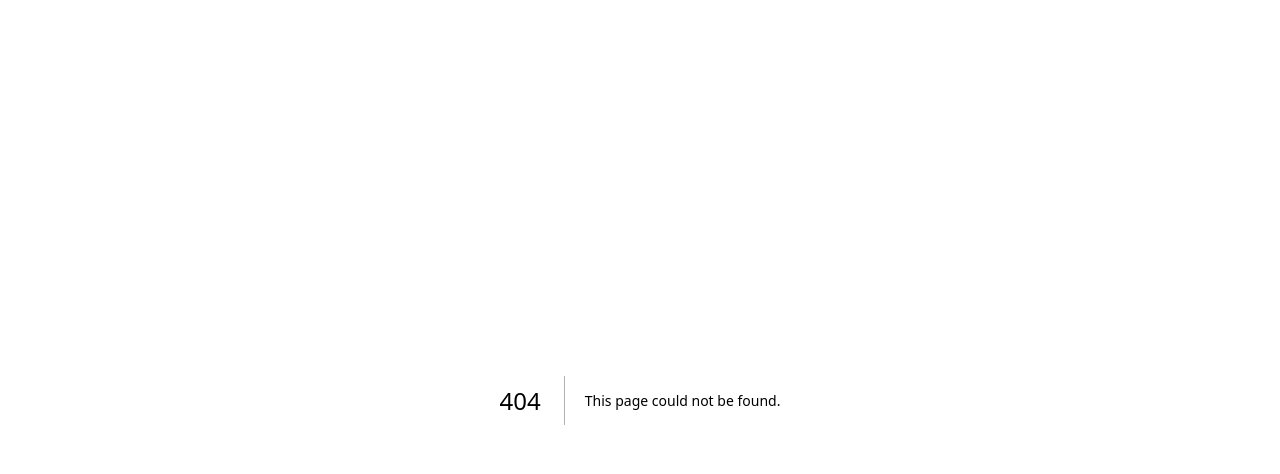
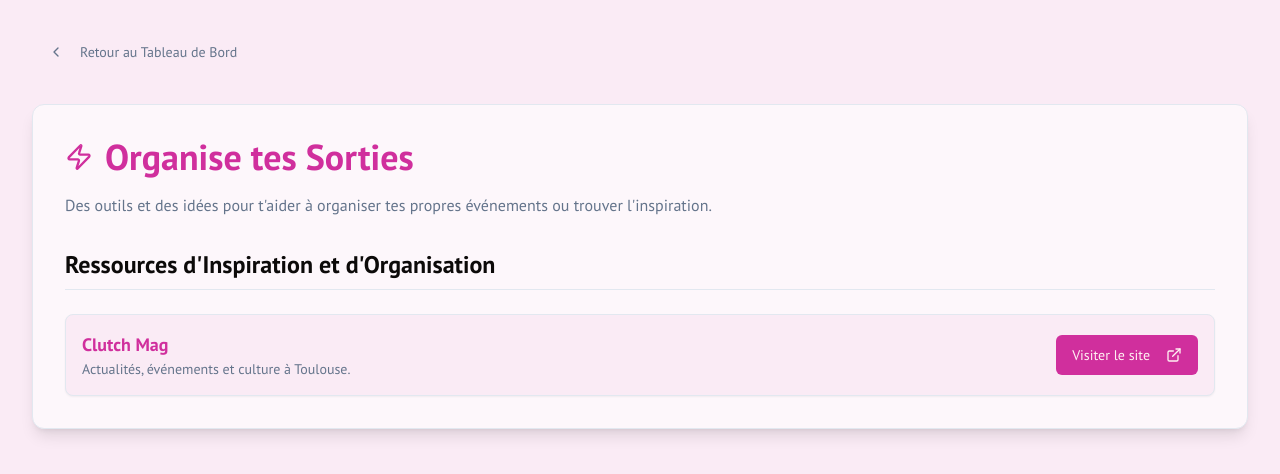
Before and after one commit to faistasortieaToulouse/faistasortietest2, a Next.js app: page /organiser-sorties in a window 1280 px wide. Before the commit this address had no page. Shown: the top 474 px of the page. Built offline with nearby package versions, Linux system fonts and the light colour scheme.

Commit message:
Create page.tsx

```diff
--- /dev/null
+++ b/src/app/organiser-sorties/page.tsx
@@ -0,0 +1,57 @@
+'use client';
+
+import Link from 'next/link';
+import { ChevronLeft, Zap, ExternalLink } from 'lucide-react';
+import { Button } from '@/components/ui/button';
+
+export default function OrganiserSortiesPage() {
+    return (
+        <div className="flex flex-col gap-8 p-4 md:p-8">
+            <header className="flex justify-between items-center">
+                <Button asChild variant="ghost" className="text-muted-foreground hover:text-primary">
+                    <Link href="/">
+                        <ChevronLeft className="h-5 w-5 mr-2" />
+                        Retour au Tableau de Bord
+                    </Link>
+                </Button>
+            </header>
+
+            <div className="bg-card p-8 rounded-xl shadow-lg border">
+                <h1 className="font-headline text-4xl font-bold text-primary mb-4 flex items-center gap-3">
+                    <Zap className="h-7 w-7" />
+                    Organise tes Sorties
+                </h1>
+                <p className="mb-8 text-muted-foreground max-w-2xl">
+                    Des outils et des idées pour t'aider à organiser tes propres événements ou trouver l'inspiration.
+                </p>
+
+                <div className="space-y-6">
+                    <h2 className="text-2xl font-semibold text-card-foreground border-b pb-2">
+                        Ressources d'Inspiration et d'Organisation
+                    </h2>
+
+                    {/* Premier Lien : clutchmag.org */}
+                    <div className="bg-background p-4 rounded-lg shadow-sm border flex items-center justify-between">
+                        <div>
+                            <p className="font-bold text-lg text-primary">Clutch Mag</p>
+                            <p className="text-sm text-muted-foreground">Actualités, événements et culture à Toulouse.</p>
+                        </div>
+                        <Button asChild>
+                            <a
+                                href="https://clutchmag.org"
+                                target="_blank"
+                                rel="noopener noreferrer"
+                                className="flex items-center"
+                            >
+                                Visiter le site
+                                <ExternalLink className="h-4 w-4 ml-2" />
+                            </a>
+                        </Button>
+                    </div>
+
+                    {/* Vous pouvez ajouter d'autres liens ici si nécessaire */}
+                </div>
+            </div>
+        </div>
+    );
+}
```
